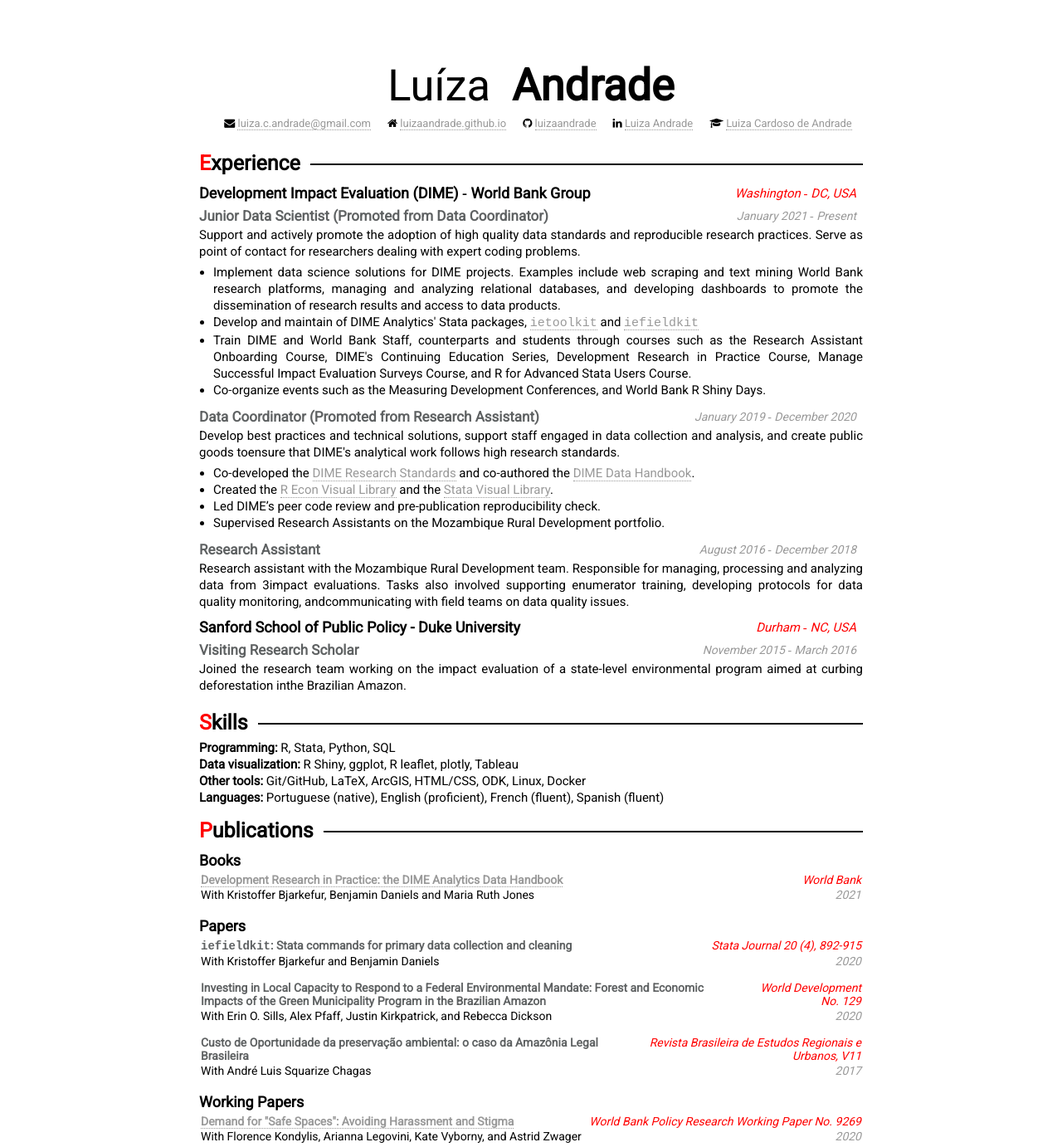
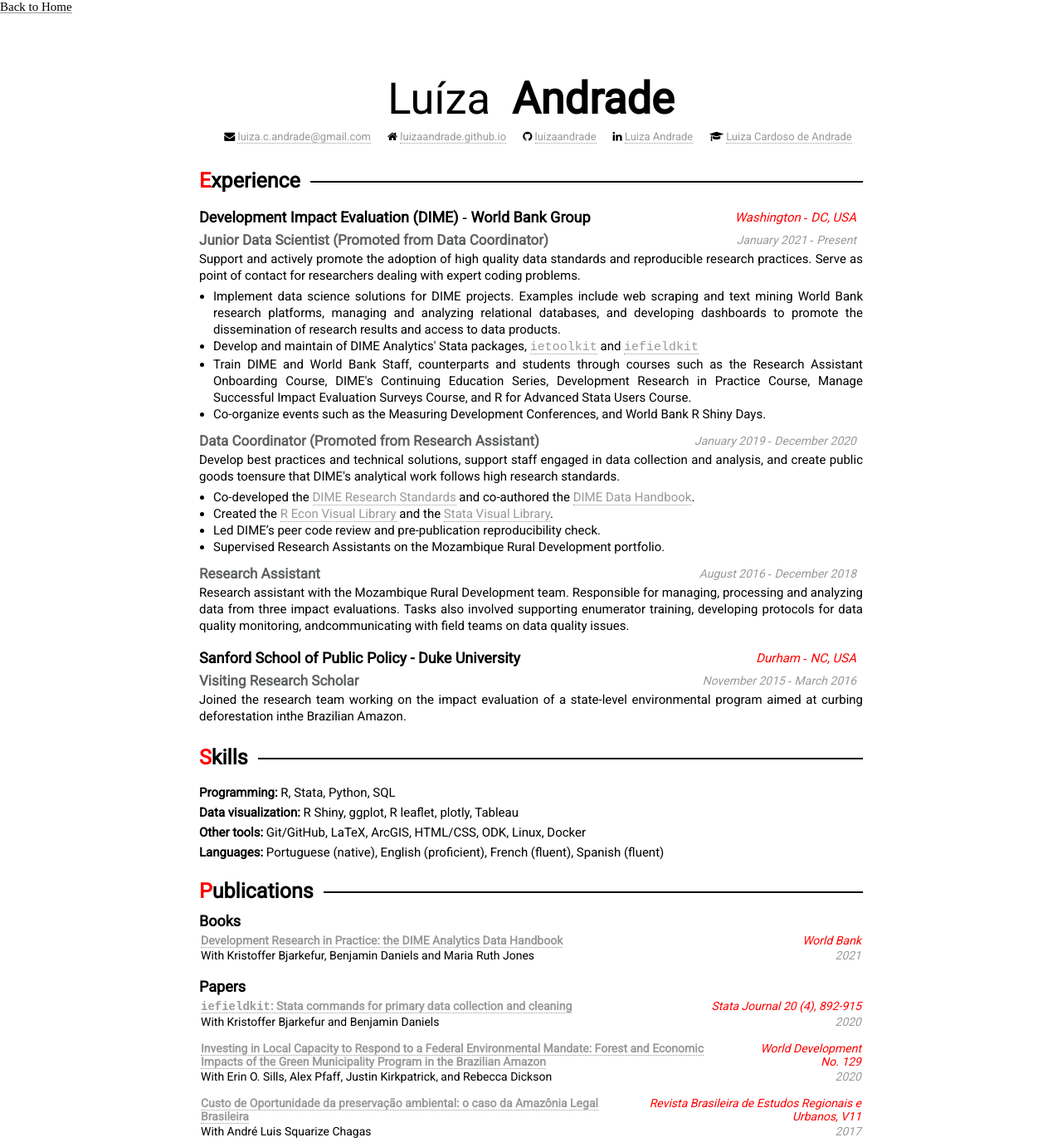
Before and after one commit to luizaandrade/luizaandrade.github.io, a plain HTML site: page cv.html in a window 1280 px wide. Shown: the top 1382 px of the page at 83% size. Drawn offline with nearby package versions, Linux system fonts and the light colour scheme.

Commit message:
cv for print

```diff
--- a/css/cv-style.css
+++ b/css/cv-style.css
@@ -53,7 +53,7 @@
         /* CV Sections */
         h2 {
             padding-bottom: 10px;
-            padding-top:20px;
+            padding-top:25px;
             font-size: 25px;
             overflow: hidden;
         }
@@ -80,6 +80,11 @@
             padding-top: 6px;
             padding-bottom: 3px;
         }
+
+        h3.employer {
+            padding-top: 14px;
+        }
+
         h3 span {
             position: absolute;
             right: 0;
@@ -141,7 +146,13 @@
             padding-left: 17px;
         }
 
+       ul.entry li {
+           padding: 2px 0;
+       }
 
+       ul.entry {
+           padding-top: 10px;
+       }
 
         /* Langagues */
         table {margin: 0 0 12px 0}
--- a/css/style.css
+++ b/css/style.css
@@ -49,7 +49,6 @@
 h3 {
 	font-family: 'Titillium Web', sans-serif;
 	font-size: 40px;
-	padding-top: 2%;
 }
 
 
--- a/cv.html
+++ b/cv.html
@@ -4,6 +4,7 @@
 <head>
      <meta http-equiv="Content-Type" content="text/html; charset=utf-8"/>
 
+     <script src="https://maxcdn.bootstrapcdn.com/bootstrap/3.3.7/js/bootstrap.min.js"></script>
      <script src="https://ajax.googleapis.com/ajax/libs/jquery/3.5.1/jquery.min.js"></script>
      <script src="load.js"></script>
 
@@ -15,6 +16,12 @@
 </head>
 
 <body>
+
+    <nav class="navbar navbar-inverse">
+        <div class="container-fluid">
+            <a href="index.html" class="fa fa-arrow-left-long"> Back to Home</a>
+        </div>
+    </nav>
 
     <div id="page-wrap">
 
--- a/resources/cv-exp.html
+++ b/resources/cv-exp.html
@@ -1,5 +1,5 @@
 <h2>Experience</h2>
-        <h3>Development Impact Evaluation (DIME) ‑ World Bank Group  <span> Washington ‑ DC, USA </span></h3>
+    <h3 class="employer"> Development Impact Evaluation (DIME) ‑ World Bank Group  <span> Washington ‑ DC, USA </span></h3>
         <h4>Junior Data Scientist (Promoted from Data Coordinator) <span> January 2021 ‑ Present </span></h3>
             <p>Support and actively promote the adoption of high quality data standards and reproducible research practices. Serve as point of contact for researchers dealing with expert coding problems.</p>
             <ul>
@@ -37,10 +37,10 @@
 
         <h4>Research Assistant<span> August 2016 ‑ December 2018 </span></h3>
             <p>
-            Research assistant with the Mozambique Rural Development team. Responsible for managing, processing and analyzing data from 3impact evaluations. Tasks also involved supporting enumerator training, developing protocols for data quality monitoring, andcommunicating with field teams on data quality issues.
+                Research assistant with the Mozambique Rural Development team. Responsible for managing, processing and analyzing data from three impact evaluations. Tasks also involved supporting enumerator training, developing protocols for data quality monitoring, andcommunicating with field teams on data quality issues.
             </p>
 
-        <h3>Sanford School of Public Policy - Duke University <span> Durham ‑ NC, USA </span></h3>
+    <h3 class="employer">Sanford School of Public Policy - Duke University <span> Durham ‑ NC, USA </span></h3>
         <h4>Visiting Research Scholar<span> November 2015 ‑ March 2016 </span></h3>
             <p>
                 Joined the research team working on the impact evaluation of a state-level environmental program aimed at curbing deforestation inthe Brazilian Amazon.
--- a/resources/pub.html
+++ b/resources/pub.html
@@ -15,7 +15,7 @@
 
     <table class="publication">
         <tr>
-                <td class="title"><code>iefieldkit</code>: Stata commands for primary data collection and cleaning</td>
+            <td class="title"><a href="https://journals.sagepub.com/doi/abs/10.1177/1536867X20976321?journalCode=stja"><code>iefieldkit</code>: Stata commands for primary data collection and cleaning</a></td>
             <td class="publisher">Stata Journal 20 (4), 892-915</td>
         </tr>
         <tr>
@@ -26,7 +26,7 @@
 
     <table class="publication">
         <tr>
-                <td class="title">Investing in Local Capacity to Respond to a Federal Environmental Mandate: Forest and Economic Impacts of the Green Municipality Program in the Brazilian Amazon</td>
+            <td class="title"><a href="https://ideas.repec.org/a/eee/wdevel/v129y2020ics0305750x20300176.html">Investing in Local Capacity to Respond to a Federal Environmental Mandate: Forest and Economic Impacts of the Green Municipality Program in the Brazilian Amazon</a></td>
             <td class="publisher">World Development No. 129</td>
         </tr>
         <tr>
@@ -37,7 +37,7 @@
 
     <table class="publication">
         <tr>
-                <td class="title">Custo de Oportunidade da preservação ambiental: o caso da Amazônia Legal Brasileira</td>
+            <td class="title"><a herf="https://www.revistaaber.org.br/rberu/article/view/227">Custo de Oportunidade da preservação ambiental: o caso da Amazônia Legal Brasileira</a></td>
             <td class="publisher">Revista Brasileira de Estudos Regionais e Urbanos, V11</td>
         </tr>
         <tr>
```
Also changed, not shown: index.html (+0 -1 lines), resources/navigation.html (line endings or trailing spaces). Lines whose indentation alone changed are shown as unchanged.
